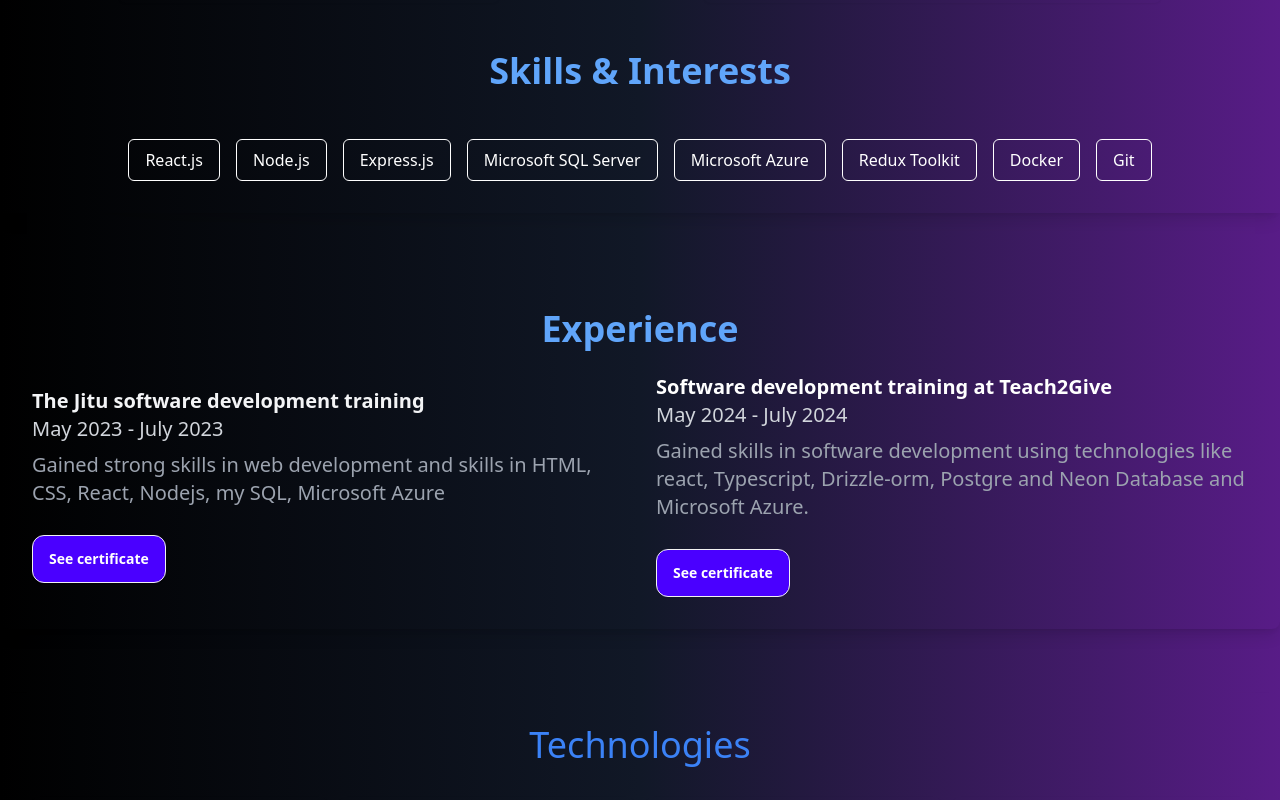
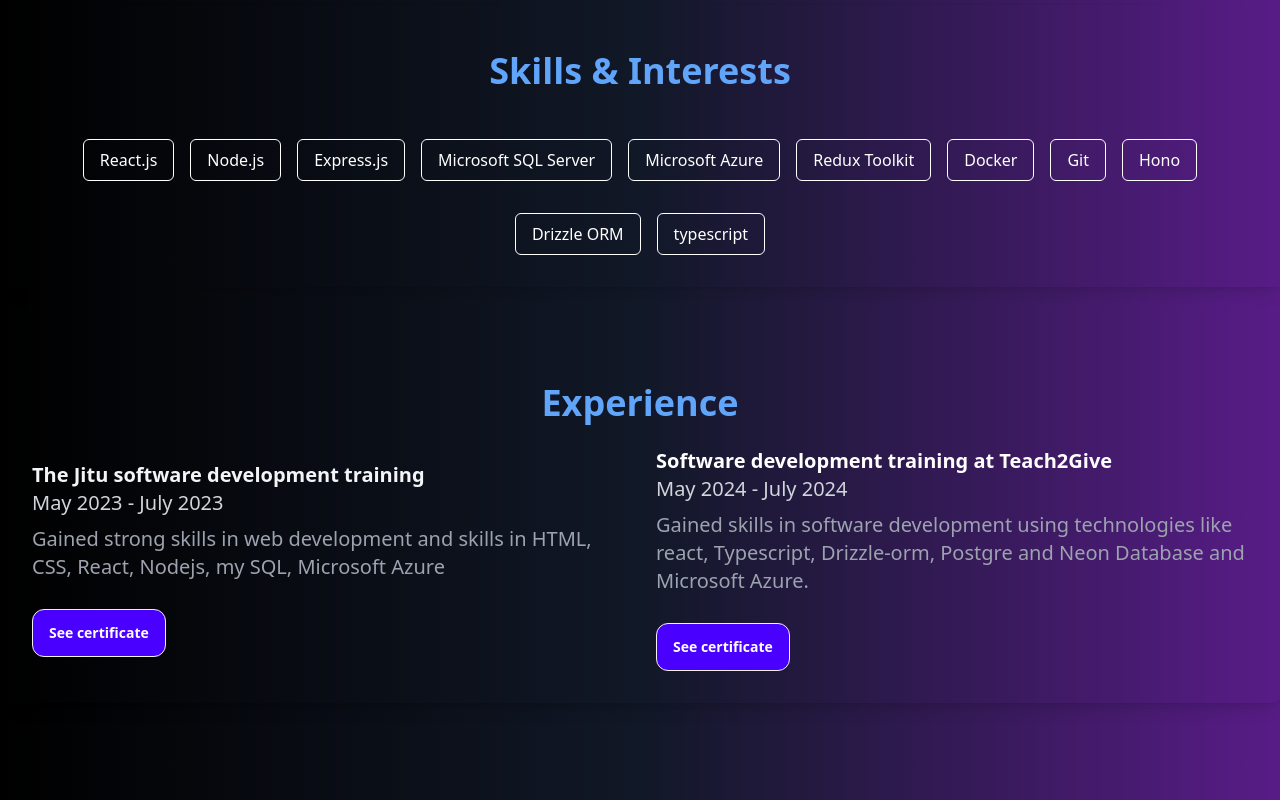
Before and after one commit to ManuelOwen/portfolio, a React (Vite) app: page / in a window 1280 px wide. Shown: the part 1520-2320 px from the top of the page. Built offline with nearby package versions, Linux system fonts and the light colour scheme.

Commit message:
added skills

```diff
--- a/src/components/About.jsx
+++ b/src/components/About.jsx
@@ -39,7 +39,7 @@
         <section>
           <h1 className="text-center text-blue-400 text-4xl mb-8 font-bold">Skills & Interests</h1>
           <div className="flex flex-wrap justify-center gap-4">
-            {['React.js', 'Node.js', 'Express.js', 'Microsoft SQL Server', 'Microsoft Azure', 'Redux Toolkit', , 'Docker', 'Git'].map((skill) => (
+            {['React.js', 'Node.js', 'Express.js', 'Microsoft SQL Server', 'Microsoft Azure', 'Redux Toolkit', , 'Docker', 'Git', 'Hono','Drizzle ORM','typescript'].map((skill) => (
               <span key={skill} className=" grid  grid-cols-3-cols-3 gap-4 mt-4 border border-white px-4 py-2 rounded-md text-white hover:bg-blue-500 hover:text-black transition duration-300 hover:scale-105 cursor-pointer">
                 {skill}
               </span>
--- a/src/pages/Technologies.jsx
+++ b/src/pages/Technologies.jsx
@@ -10,6 +10,8 @@
 import figma from "../images/figma logo.png"
 import git from "../images/git logo.jpg"
 import azure from "../images/azure logo.jpg"
+import Hono from "../images/honoimg.jpeg"
+import drizzle from "../images/drizzle orm.png"
 
 const Technologies = () => {
   const technologies = [
@@ -24,6 +26,8 @@
     { id: 9, name: 'Figma', link: 'https://www.figma.com/', image: figma },
     { id: 10, name: 'Git ', link: 'https://git-scm.com/', image: git },
     { id: 11, name: 'Microsoft Azure', link: 'https://azure.microsoft.com/', image: azure },
+    { id: 12, name: 'Hono ', link: 'https://hono.dev/docs/', image: Hono },
+    { id: 13, name: 'Drizzle ORM', link: 'https://bestofjs.org/', image: drizzle },
   ];
 
   return (
```
Also changed, not shown: src/images/drizzle orm.jpeg (added), src/images/honoimg.jpeg (added).
